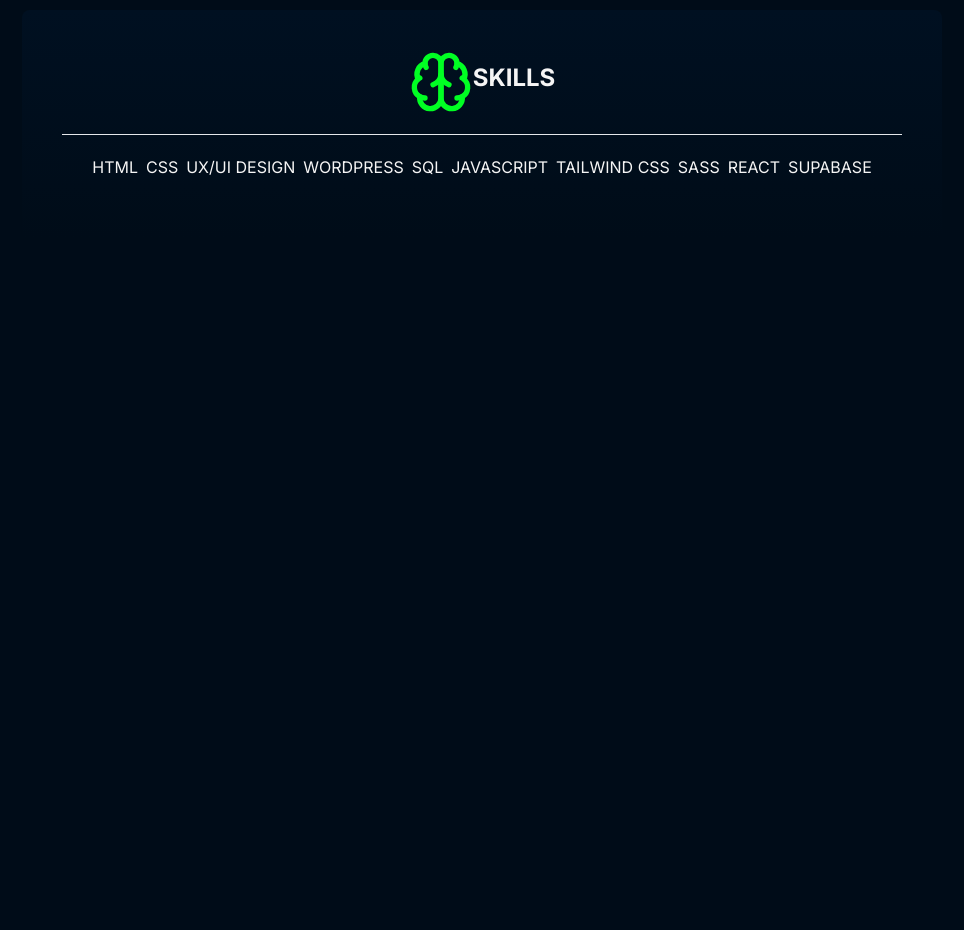
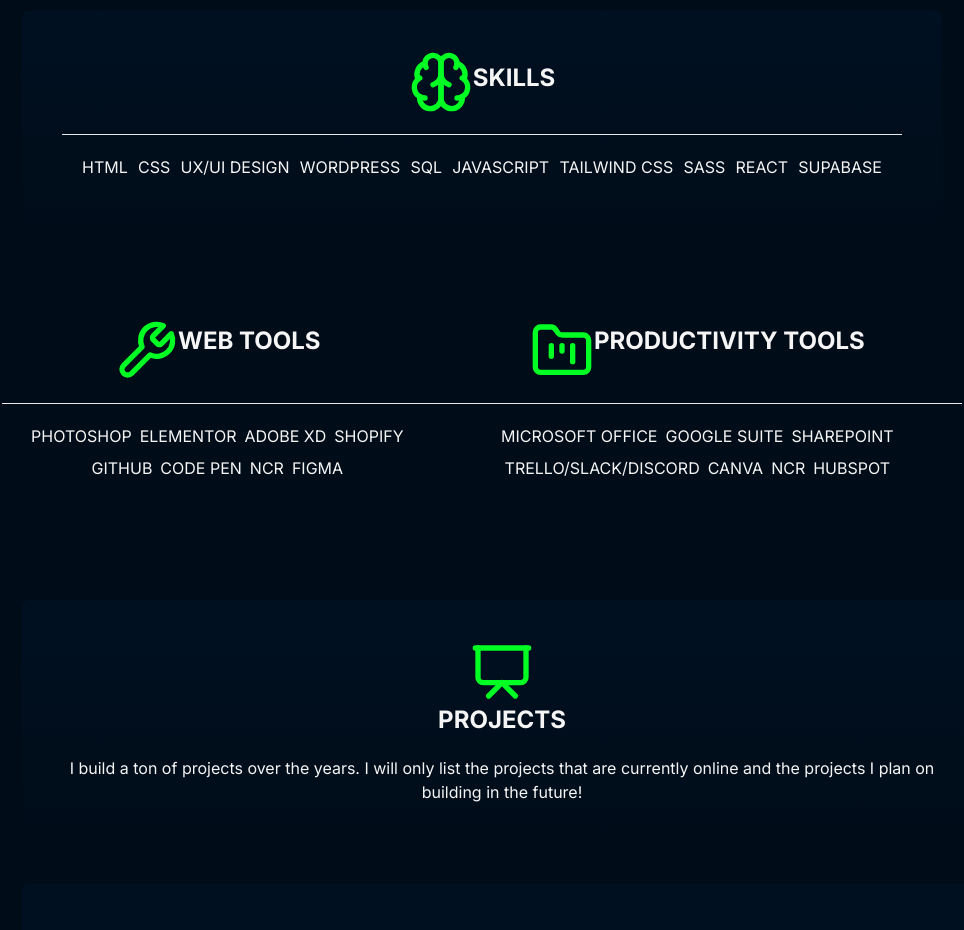
Before and after one commit to davonburks/portfolio, a Next.js app: page / in a window 1280 px wide. Shown: the part 1400-2330 px from the top of the page, without its empty margins (158-1122 px from the left). Before the commit the page ends 1639 px from the top, so only its background shows below. Built offline with nearby package versions, Linux system fonts and the light colour scheme.

Commit message:
Updating the Projects section!

```diff
--- a/app/about.tsx
+++ b/app/about.tsx
@@ -1,11 +1,12 @@
 import Bio from "./bio";
 import Skills from "./skills";
-
+import Tools from "./tools";
 export default function About() {
   return (
     <div>
       <Bio />
       <Skills />
+      <Tools />
     </div>
   );
 }
--- a/app/page.tsx
+++ b/app/page.tsx
@@ -2,12 +2,14 @@
 import NavBar from './navbar';
 import Hero from './hero';
 import About from './about';
+import Projects from './projects';
 export default function Home() {
   return (
     <div>
       <NavBar />
       <Hero />
       <About />
+      <Projects />
     </div>
   )
 }
--- /dev/null
+++ b/app/projects.tsx
@@ -0,0 +1,48 @@
+import { Presentation, School2, ClipboardList } from "lucide-react";
+
+export default function Projects() {
+  return (
+    <div className="flex flex-col justify-center mx-auto mt-20 w-full lg:w-9/12">
+      <div className="bg-gradient-to-b from-primary to-secondary p-10 rounded-lg mx-5 my-5 w-full">
+        <Presentation color="#00FF23" className="w-16 h-16 mx-auto" />
+        <h3 className="font-bold text-center text-2xl pb-5">PROJECTS</h3>
+        <p className="text-center">
+          I build a ton of projects over the years. I will only list the projects that are currently online and the projects I plan on building in the future!
+        </p>
+      </div>
+
+      <div className="bg-gradient-to-b from-primary to-secondary p-10 rounded-lg mx-5 my-5 lg:w-full">
+        <School2 color="#00FF23" className="w-16 h-16 mx-auto" />
+        <h3 className="font-bold text-center text-2xl pb-5">PROJECKOG</h3>
+        <h4 className="text-center text-xl italic text-accent pb-5">STARTUP STUDIO WEBSITE</h4>
+        <p className="text-center">
+          This project is a website for a startup studio I am creating to manage all of the projects I want to create. The website/company will be a way for me to manage all of my projects legally.
+        </p>
+        <p className="text-center text-accent italic">Status: Landing Page Design</p>
+        <button className="bg-accent p-3 mx-auto block text-center mt-5">Visit Website</button>
+      </div>
+
+      <div className="bg-gradient-to-b from-primary to-secondary p-10 rounded-lg mx-5 my-5 lg:w-full">
+        <ClipboardList color="#00FF23" className="w-16 h-16 mx-auto" />
+        <h3 className="font-bold text-center text-2xl pb-5">STORY NOTES</h3>
+        <h4 className="text-center text-xl italic text-accent pb-5">STARTUP LANDING PAGE</h4>
+        <p className="text-center">
+          This project is the official website for a Desktop application I am in the process of creating. This website will have the app documentation, marketing details, and a blog for SEO.
+        </p>
+        <p className="text-center text-accent italic">Status: UX Design</p>
+        <button className="bg-accent p-3 mx-auto block text-center mt-5">Visit Website</button>
+      </div>
+
+      <div className="bg-gradient-to-b from-primary to-secondary p-10 rounded-lg mx-5 my-5 lg:w-full">
+        <ClipboardList color="#00FF23" className="w-16 h-16 mx-auto" />
+        <h3 className="font-bold text-center text-2xl pb-5">WEB X MASTERS</h3>
+        <h4 className="text-center text-xl italic text-accent pb-5">STARTUP STUDIO WEBSITE</h4>
+        <p className="text-center">
+          This project has job listings for people interested in the Webmaster industry. The website also provides resources, tips, and news updates about the industry.
+        </p>
+        <p className="text-center text-accent italic">Status: Started Coding</p>
+        <button className="bg-accent p-3 mx-auto block text-center mt-5">Visit Website</button>
+      </div>
+    </div>
+  );
+}
--- a/app/skills.tsx
+++ b/app/skills.tsx
@@ -2,14 +2,14 @@
 
 export default function Skills() {
   return (
-    <div className="flex justify-center mx-auto	  mt-20 w-9/12 sd:w-full">
+    <div className="flex justify-center mx-auto	  mt-20 w-9/12 ">
       <div className="bg-gradient-to-b from-primary to-secondary p-10 rounded-lg mx-5 w-full">
         <div className="flex justify-center items-center mb-5">
           <Brain color="#00FF23" className=" size-16 " />
           <h3 className="font-bold mt-3 text-center text-2xl pb-5">SKILLS</h3>
         </div>
         <hr />
-        <ul className="flex flex-wrap p-4  w-full justify-center ">
+        <ul className="flex flex-wrap p-4  w-full justify-between ">
           <li className="p-1">HTML</li>
           <li className="p-1">CSS</li>
           <li className="p-1">UX/UI DESIGN</li>
--- a/app/tools.tsx
+++ b/app/tools.tsx
@@ -1,10 +1,42 @@
+import { Wrench, FolderKanban } from "lucide-react";
 
-import { SquareUserRound, School2, ClipboardList } from "lucide-react";
+export default function Tools() {
+  return (
+    <div className="flex flex-col md:flex-row justify-around mx-auto mt-20 w-11/12 md:w-9/12">
+      <div className="flex flex-col items-center mb-10 md:mb-0">
+        <div className="flex items-center justify-center mb-5">
+          <Wrench color="#00FF23" className="w-16 h-16"/>
+          <h3 className="font-bold text-center text-2xl pb-5">WEB TOOLS</h3>
+        </div>
+        <hr className="w-full"/>
+        <ul className="flex flex-wrap p-4 w-full justify-center">
+          <li className="p-1">PHOTOSHOP</li>
+          <li className="p-1">ELEMENTOR</li>
+          <li className="p-1">ADOBE XD</li>
+          <li className="p-1">SHOPIFY</li>
+          <li className="p-1">GITHUB</li>
+          <li className="p-1">CODE PEN</li>
+          <li className="p-1">NCR</li>
+          <li className="p-1">FIGMA</li>
+        </ul>
+      </div>
 
-export default function Bio() {
-    return (
-      <div className="flex justify-center mx-auto	  mt-20 w-9/12">
-
+      <div className="flex flex-col items-center">
+        <div className="flex items-center justify-center mb-5">
+          <FolderKanban color="#00FF23" className="w-16 h-16"/>
+          <h3 className="font-bold text-center text-2xl pb-5">PRODUCTIVITY TOOLS</h3>
+        </div>
+        <hr className="w-full"/>
+        <ul className="flex flex-wrap p-4 w-full justify-center">
+          <li className="p-1">MICROSOFT OFFICE</li>
+          <li className="p-1">GOOGLE SUITE</li>
+          <li className="p-1">SHAREPOINT</li>
+          <li className="p-1">TRELLO/SLACK/DISCORD</li>
+          <li className="p-1">CANVA</li>
+          <li className="p-1">NCR</li>
+          <li className="p-1">HUBSPOT</li>
+        </ul>
       </div>
-    );
-  }
+    </div>
+  );
+}
```
